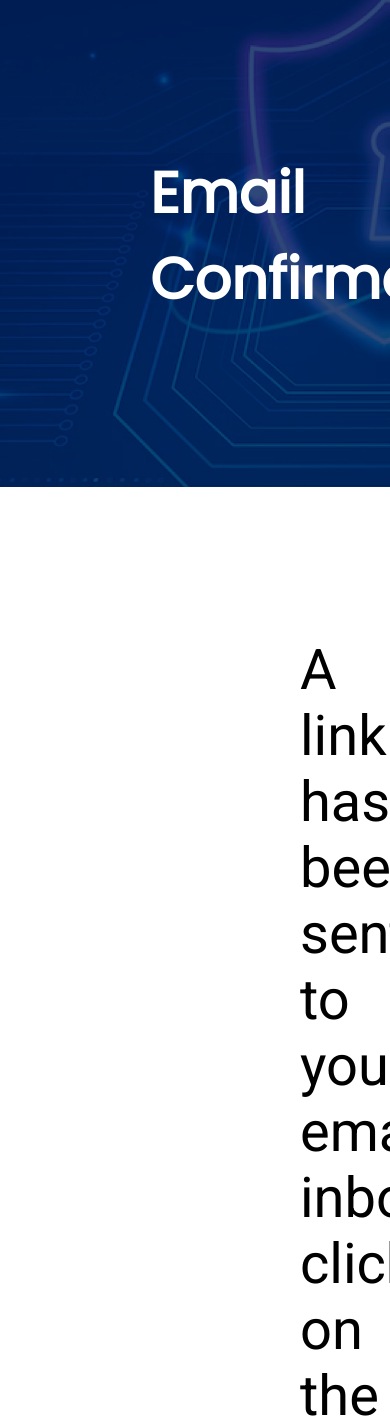
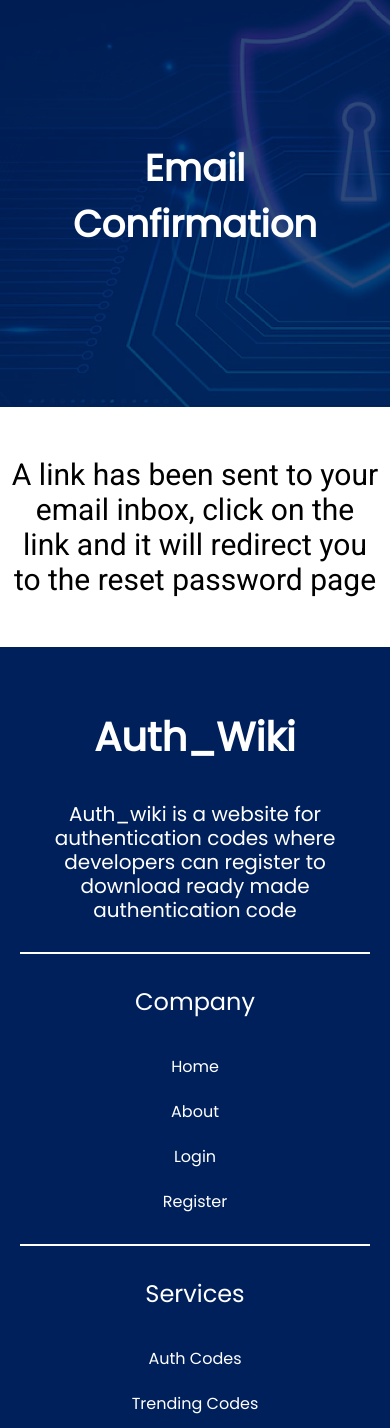
Before and after one commit to Richeskelechi/authentication_app_Django, a Django app: template accounts/templates/accounts/reset_pass_done.html in a window 390 px wide; the page is wider, and only the part inside the window is pictured. Shown: the part 80-1508 px from the top of that part. Run offline with Django 4.2, Linux system fonts and the light colour scheme; the template is opened without the code that fills it, so the values that code supplies are empty.

Commit message:
All Issues Fixed

```diff
--- a/assets/css/email_sent.css
+++ b/assets/css/email_sent.css
@@ -2,8 +2,8 @@
 #heading-ctn{
     color: hsla(0, 0%, 100%, 1);
     text-align: center;
-    padding: 150px;
-    background-image: url("../images/hero pic.png");
+    padding: 70px  20px;
+    background-image: url(../images/hero\ pic.png);
     background-position: center;
     background-repeat: none;
     background-size: cover;
@@ -25,5 +25,28 @@ main p{
     font-size: 3.5rem;
     text-align: center;
     font-family: Roboto;
-    margin: 150px 300px;
+    margin: 150px 80px;
 }
+
+@media (max-width: 768px) {
+    #heading-ctn h1 {
+        padding: 70px 20px;
+        font-size: 40px;
+     }
+
+    main p {
+        margin: 50px 20px;
+    }
+}
+
+@media (max-width: 460px) {
+    #heading-ctn h1 {
+       padding: 70px 10px;
+       font-size: 37px;
+    }
+
+    main p {
+        margin: 50px 10px;
+        font-size: 30px;
+    }
+}
```
